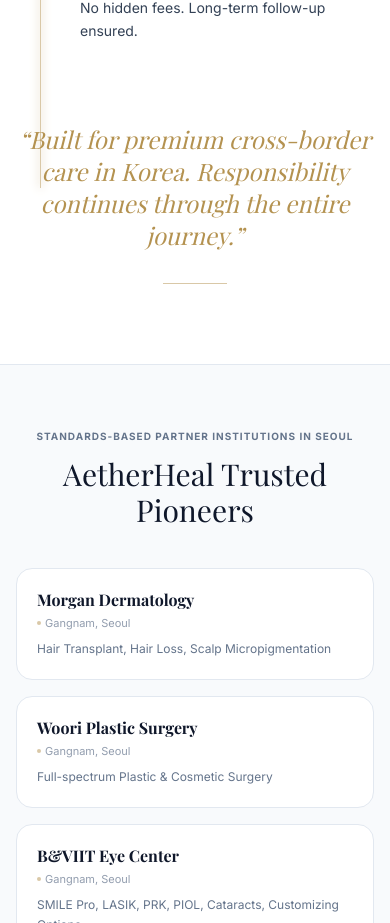
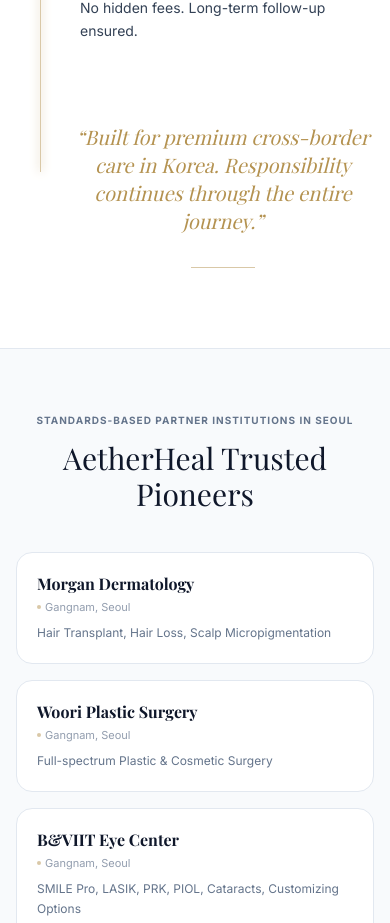
Before and after one commit to aetherheal/aetherheal-landing, a Next.js app: page / in a window 390 px wide. Shown: the part 5500-6423 px from the top of the page. Built offline with nearby package versions, Linux system fonts and the light colour scheme; a web font is replaced by a local one.

Commit message:
fix: prevent journey quote text from overlapping spine line on mobile
Made-with: Cursor

```diff
--- a/src/app/page.tsx
+++ b/src/app/page.tsx
@@ -564,8 +564,8 @@ export default function HomePage() {
             })}
           </div>
 
-          <div className="relative mt-20 text-center z-10">
-            <p className="font-serif text-2xl text-brand-gold italic max-w-2xl mx-auto">
+          <div className="relative mt-20 text-center z-10 pl-14 md:pl-0">
+            <p className="font-serif text-xl sm:text-2xl text-brand-gold italic max-w-2xl mx-auto">
               &ldquo;Built for premium cross-border care in Korea. Responsibility
               continues through the entire journey.&rdquo;
             </p>
```
